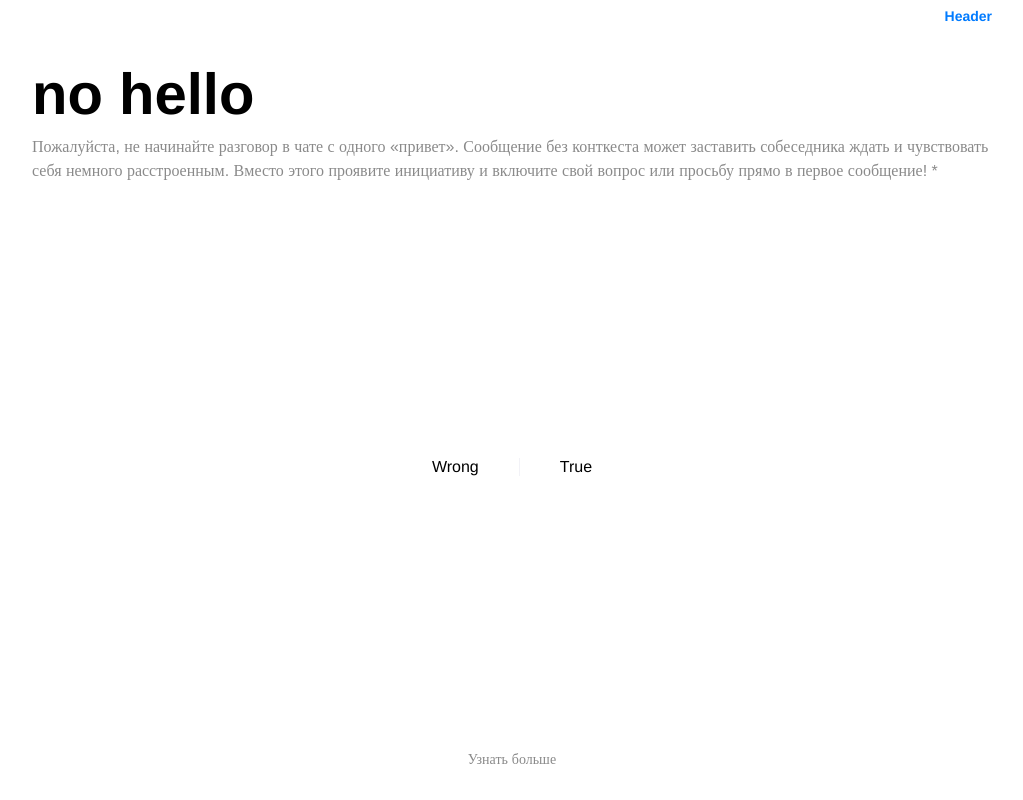
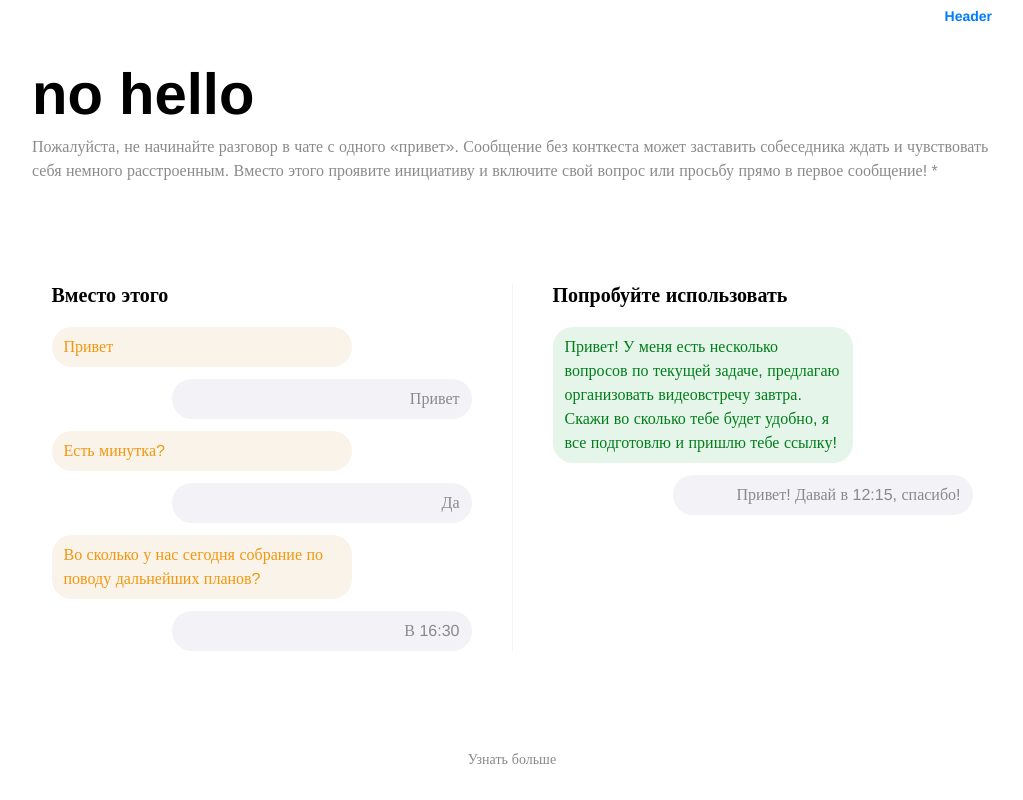
Before and after one commit to lletov/nohello-react, a React (Create React App) app: page / in a window 1280 px wide. Shown: the top 800 px of the page, without its empty margins (128-1151 px from the left). Built offline with nearby package versions, Linux system fonts and the light colour scheme.

Commit message:
feat: main elements added

```diff
--- a/src/App.css
+++ b/src/App.css
@@ -98,10 +98,22 @@
   justify-content: center;
 }
 
+.banner-column{
+  display: flex;
+  flex-direction: column;
+  gap: 20px;
+}
+
+.dialog{
+  display: flex;
+  flex-direction: column;
+  gap: 12px;
+}
+
 .dialog-message{
   padding: 8px 12px;
   border-radius: 20px;
-  width: fit-content;
+  width: 300px;
 }
 
 .h2-content {
--- a/src/components/Banner.js
+++ b/src/components/Banner.js
@@ -1,4 +1,5 @@
 import React from 'react'
+import { DialogMessage } from './DialogMessage'
 
 export const Banner = () => {
   return (
@@ -10,12 +11,58 @@ export const Banner = () => {
             </p>
         </div>
         <div className='banner-content'>
-            <div>
-                Wrong
+            <div className='banner-column'>
+                <h3>Вместо этого</h3>
+                <div className='dialog'>
+                    <DialogMessage
+                        user={'left'}
+                        tone={'wrong'}
+                        text={'Привет'}
+                    />
+                    <DialogMessage
+                        user={'right'}
+                        tone={'wrong'}
+                        text={'Привет'}
+                    />
+                    <DialogMessage
+                        user={'left'}
+                        tone={'wrong'}
+                        text={'Есть минутка?'}
+                    />
+                    <DialogMessage
+                        user={'right'}
+                        tone={'wrong'}
+                        text={'Да'}
+                    />
+                    <DialogMessage
+                        user={'left'}
+                        tone={'wrong'}
+                        text={'Во сколько у нас сегодня собрание по поводу дальнейших планов?'}
+                    />
+                    <DialogMessage
+                        user={'right'}
+                        tone={'wrong'}
+                        text={'В 16:30'}
+                    />
+                </div>
             </div>
+
             <div className='vertical-line-div'></div>
-            <div>
-                True
+            <div className='banner-column'>
+                <h3>Попробуйте использовать</h3>
+                <div className='dialog'>
+                    <DialogMessage
+                        user={'left'}
+                        tone={'true'}
+                        text={'Привет! У меня есть несколько вопросов по текущей задаче, предлагаю организовать видеовстречу завтра. Скажи во сколько тебе будет удобно, я все подготовлю и пришлю тебе ссылку!'}
+                    />
+                    <DialogMessage
+                        user={'right'}
+                        tone={'wrong'}
+                        text={'Привет! Давай в 12:15, спасибо!'}
+                    />
+                </div>
+
             </div>
         </div>
         <h5 className='gray-text'>Узнать больше</h5>
--- a/src/components/DialogMessage.js
+++ b/src/components/DialogMessage.js
@@ -6,9 +6,10 @@ export const DialogMessage = ({user, tone, text}) => {
         return (
             <div
                 className='dialog-message'
-                style={{backgroundColor: tone =='right' ? cssVars.light_green : cssVars.light_orange,
-                color: tone =='right'? cssVars.green : cssVars.orange,
-                paddingRight: '40px'}}
+                style={{backgroundColor: tone =='true' ? cssVars.light_green : cssVars.light_orange,
+                color: tone =='true'? cssVars.green : cssVars.orange,
+                textAlign: 'left',
+                marginRight: '120px'}}
             >
                 <p>{text}</p>
             </div>
@@ -19,7 +20,8 @@ export const DialogMessage = ({user, tone, text}) => {
                 className='dialog-message'
                 style={{backgroundColor: cssVars.light_gray,
                 color: cssVars.gray,
-                paddingLeft: '40px'}}
+                textAlign: 'right',
+                marginLeft: '120px'}}
             >
             <p>{text}</p>
         </div>
```
